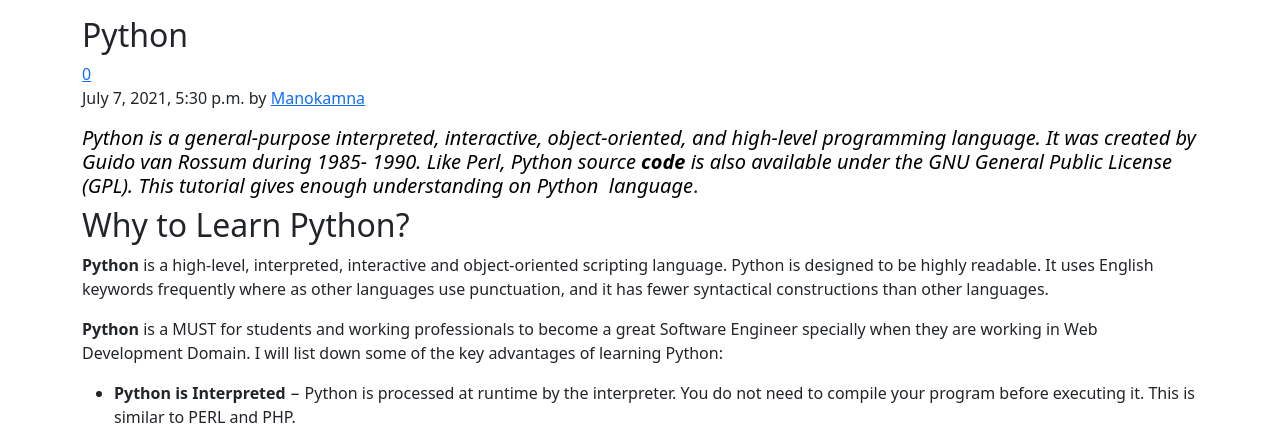
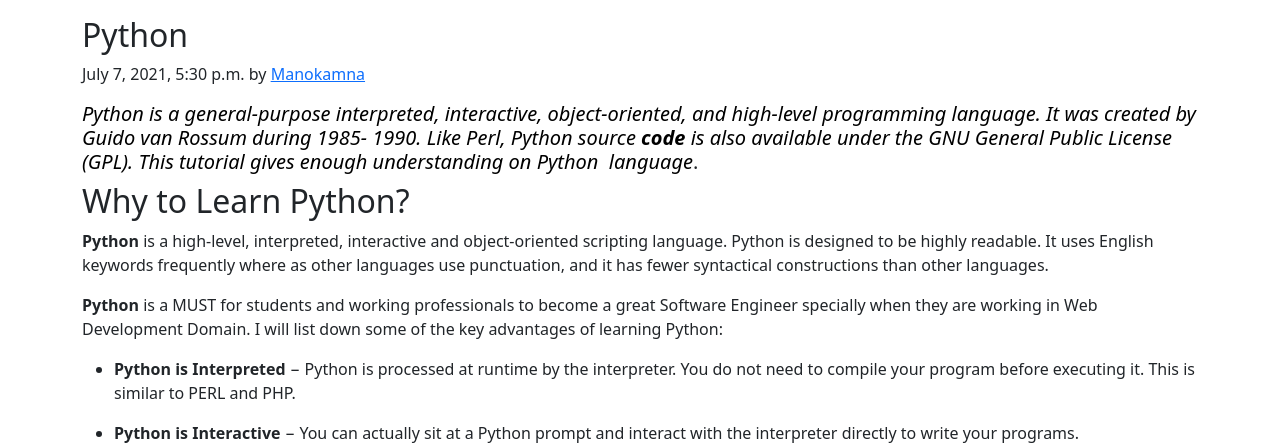
Before and after one commit to Manokamnasingh1/codeinsight21, a Django app: a page that uses templates/blog/blogPost.html in a window 1280 px wide. Shown: the part 56-499 px from the top of the page. Run offline with Django 3.2, Linux system fonts and the light colour scheme; data comes from the database, SQL or seed files in the repository.

Commit message:
Update blogPost.html

```diff
--- a/templates/blog/blogPost.html
+++ b/templates/blog/blogPost.html
@@ -6,18 +6,6 @@
 {% block body %}
 <div class="container my-3">
     <h2 class="blog-post-title">{{post.title}}</h2>
-        <i class="mdi-action-favorite red-text text-lighten-1"></i> <a href="#" onclick="AddValue()">0</a>
-
-<script>
-var startingNumber = 0;
-
-function AddValue()
-{
-   startingNumber++;
-   $(this).text(startingNumber);
-}
-
-</script>
         <p class="blog-post-meta">{{post.timeStamp}} by <a href="/about">{{post.auther}} </a></p>
          <p>{{post.content|safe}}</p>
          <hr>
```
